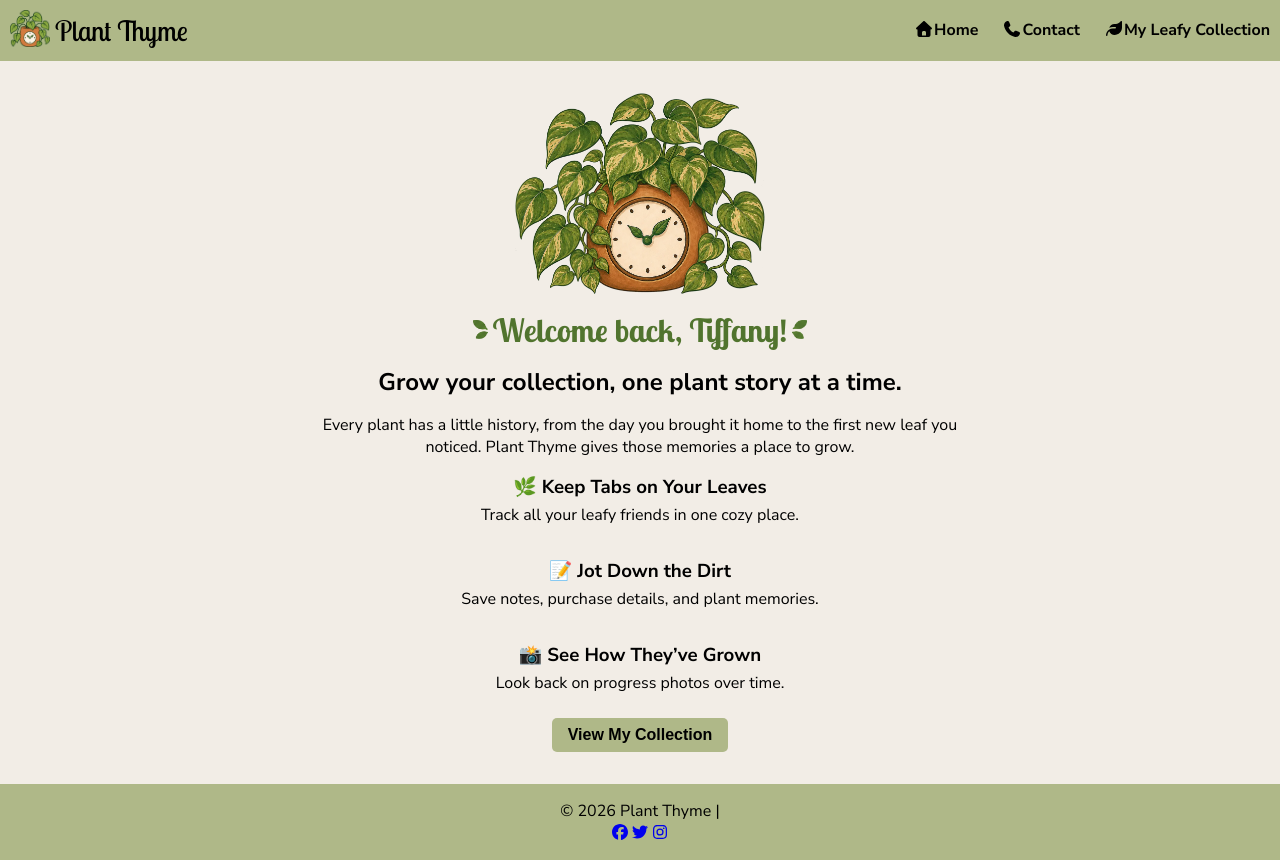
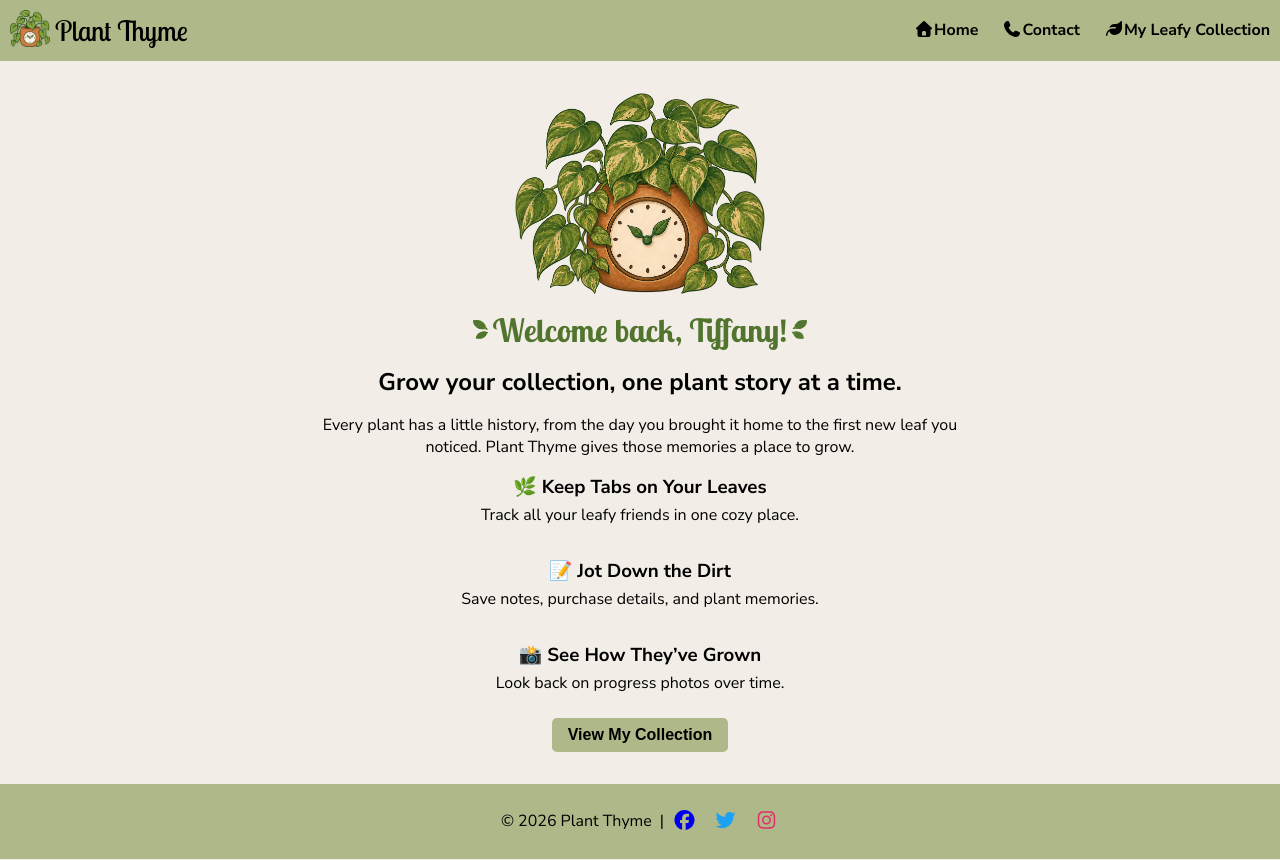
Before and after one commit to tiff-m-tech/plant-thyme, a React (Vite) app in the folder PlantThyme/: page / in a window 1280 px wide. Built offline with nearby package versions, Linux system fonts and the light colour scheme.

Commit message:
Add styles to font awesome icons in navbar and footer.

```diff
--- a/PlantThyme/src/components/layout/layout.css
+++ b/PlantThyme/src/components/layout/layout.css
@@ -81,9 +81,37 @@ nav a:active {
 
 /* Footer -------------------------------------------------------------------------------------------- */
 footer {
-    text-align: center;
+    display: flex;
+    flex-direction: row;
+    align-items: center;
+    justify-content: center;
+    gap: 0.5rem;
+    padding: 1.5rem 1rem;
     background-color: var(--light-green);
-    padding: 1rem;
+}
+
+.social-links {
+    display: flex;
+    gap: 1rem;
+    font-size: 1.25rem;
+}
+
+.social-links a:hover,
+.social-links svg:hover {
+    color: var(--dark-green);
+    transform: translateY(-2px);
+}
+
+.factbook-icon {
+    color: #1877f2;
+}
+
+.twitter-icon {
+    color: #1da1f2;
+}
+
+.instagram-icon {
+    color: #e1306c;
 }
 
 /* Media Queries ---------------------------------------------------------------------------------------- */
```
